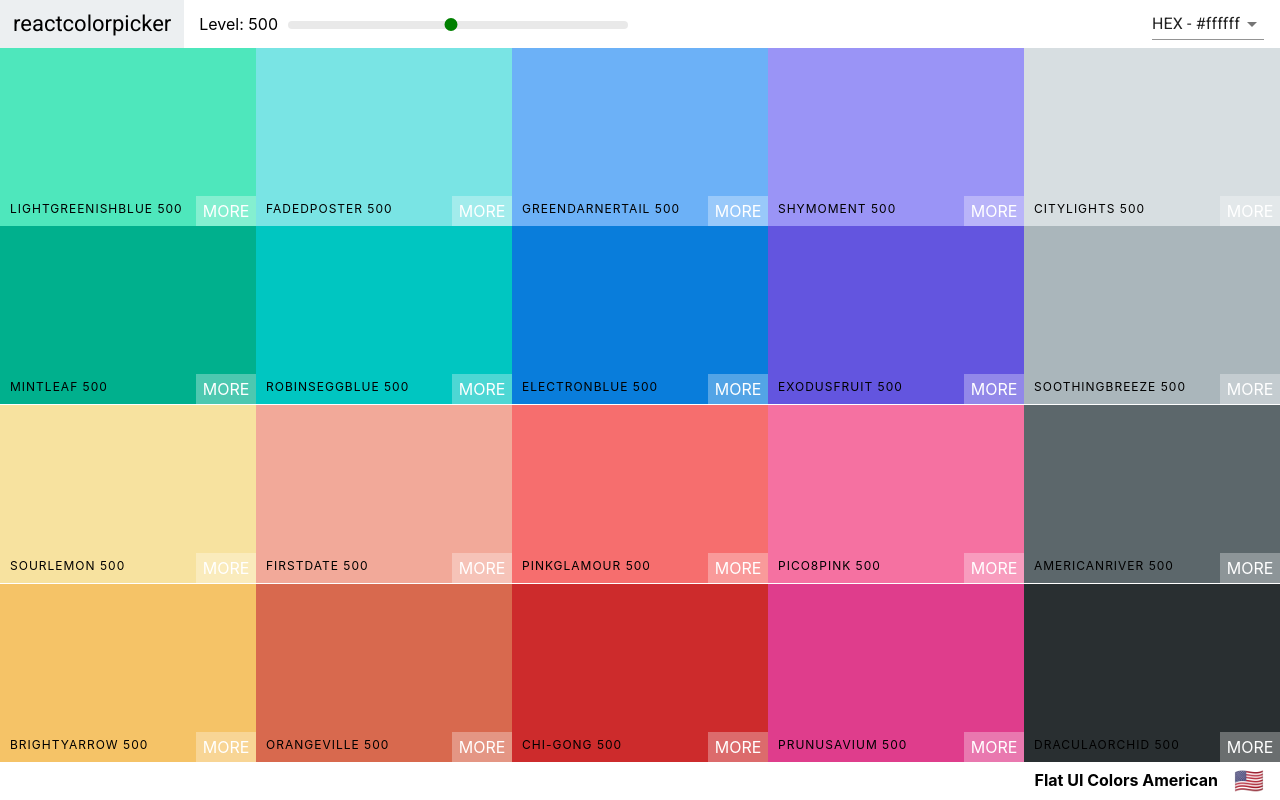
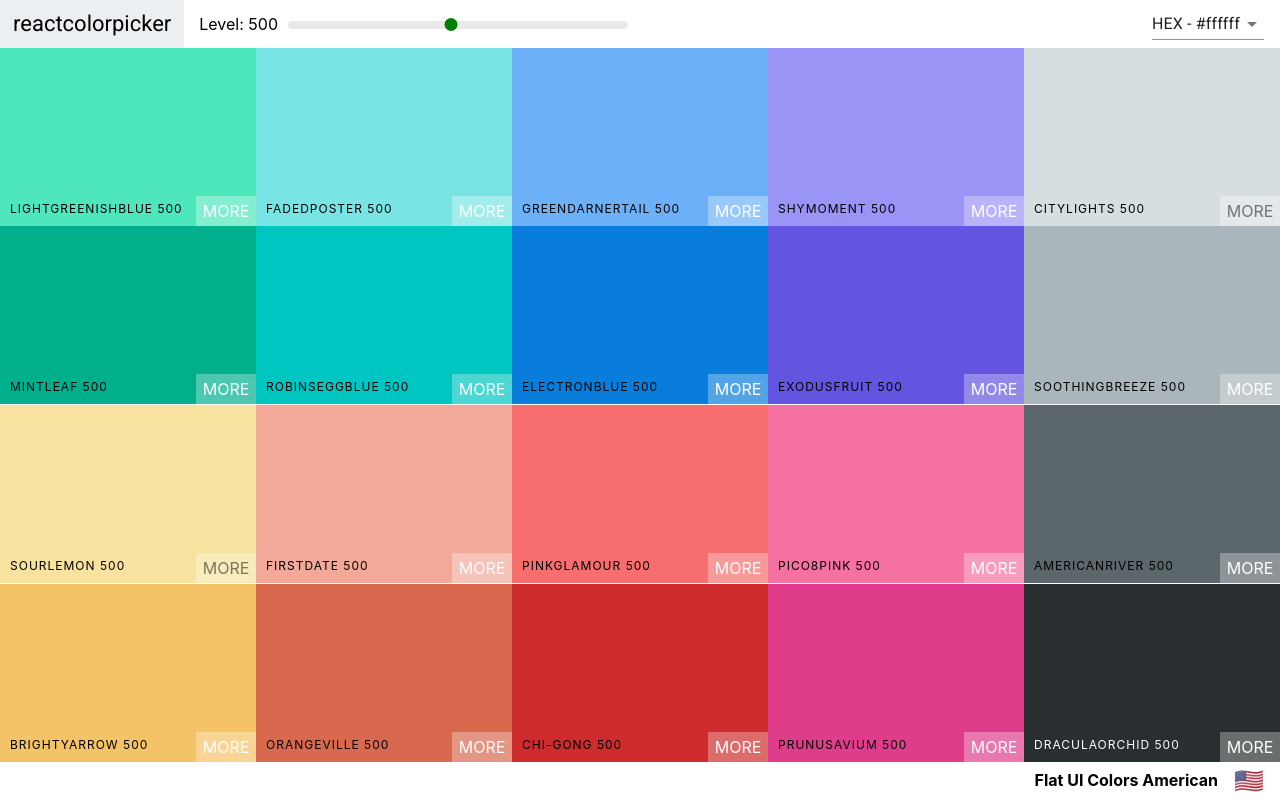
Before and after one commit to marius9648/color-app, a React (Create React App) app: page /palette/flat-ui-colors-american in a window 1280 px wide. Built offline with nearby package versions, Linux system fonts and the light colour scheme.

Commit message:
Adjust text color based on luminance

```diff
--- a/src/ColorBox.css
+++ b/src/ColorBox.css
@@ -35,6 +35,14 @@
   text-transform: uppercase;
   border: none;
   text-decoration: none;
+}
+
+.light-text {
+  color: white;
+}
+
+.ColorBox .dark-text {
+  color: rgba(0, 0, 0, 0.5);
 }
 
 .copy-button {
--- a/src/ColorBox.js
+++ b/src/ColorBox.js
@@ -1,6 +1,7 @@
 import React, { Component } from 'react';
 import { CopyToClipboard } from 'react-copy-to-clipboard';
 import { Link } from 'react-router-dom';
+import chroma from 'chroma-js';
 import './ColorBox.css';
 
 class ColorBox extends Component {
@@ -19,6 +20,8 @@
   render() {
     const { name, background, moreUrl, showLink } = this.props;
     const { copied } = this.state;
+    const isDarkColor = chroma(background).luminance() <= 0.08;
+    const isLightColor = chroma(background).luminance() >= 0.7;
     return (
       <CopyToClipboard text={background} onCopy={this.changeCopyState}>
         <div style={{ background: this.props.background }} className="ColorBox">
@@ -28,17 +31,23 @@
           />
           <div className={`copy-msg ${copied && 'show'}`}>
             <h1>copied!</h1>
-            <p>{this.props.background}</p>
+            <p classname={isLightColor && 'dark-text'}>
+              {this.props.background}
+            </p>
           </div>
           <div className="copy-container">
             <div className="box-content">
-              <span>{name}</span>
+              <span className={isDarkColor && 'light-text'}>{name}</span>
             </div>
-            <button className="copy-button">Copy</button>
+            <button className={`copy-button ${isLightColor && 'dark-text'}`}>
+              Copy
+            </button>
           </div>
           {showLink && (
             <Link to={moreUrl} onClick={(e) => e.stopPropagation()}>
-              <span className="see-more">More</span>
+              <span className={`see-more ${isLightColor && 'dark-text'}`}>
+                MORE
+              </span>
             </Link>
           )}
         </div>
```
